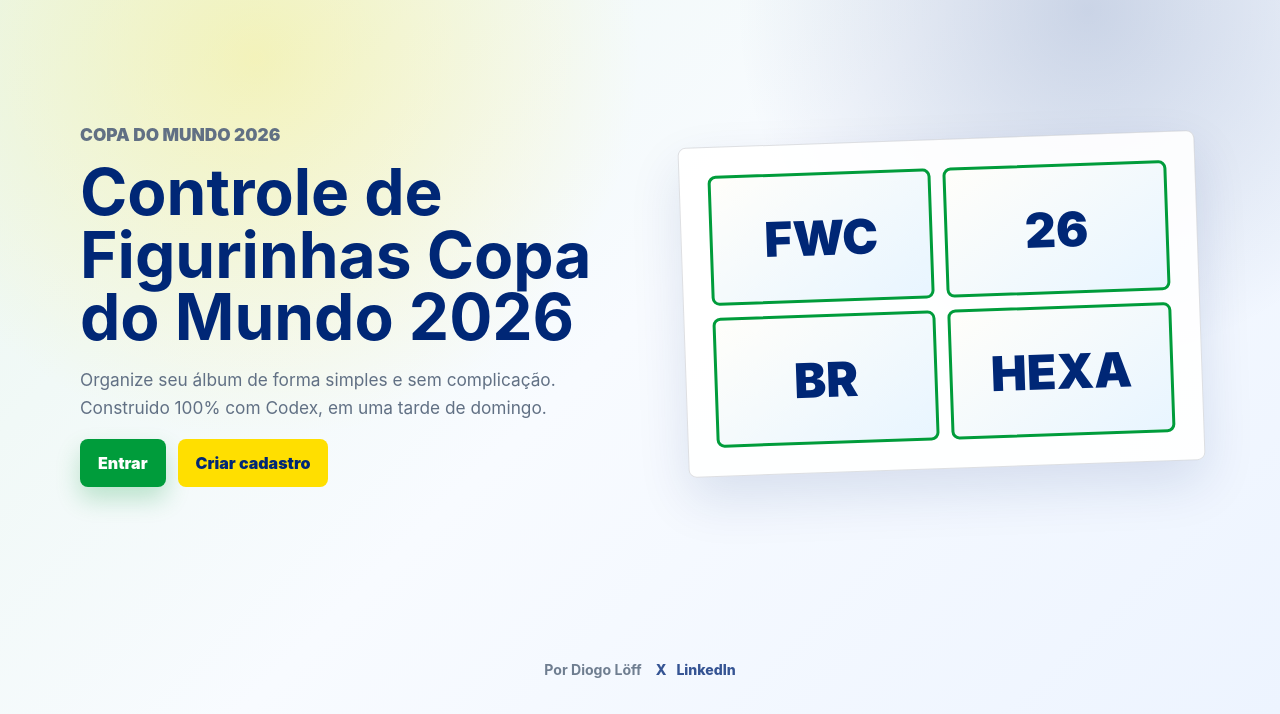
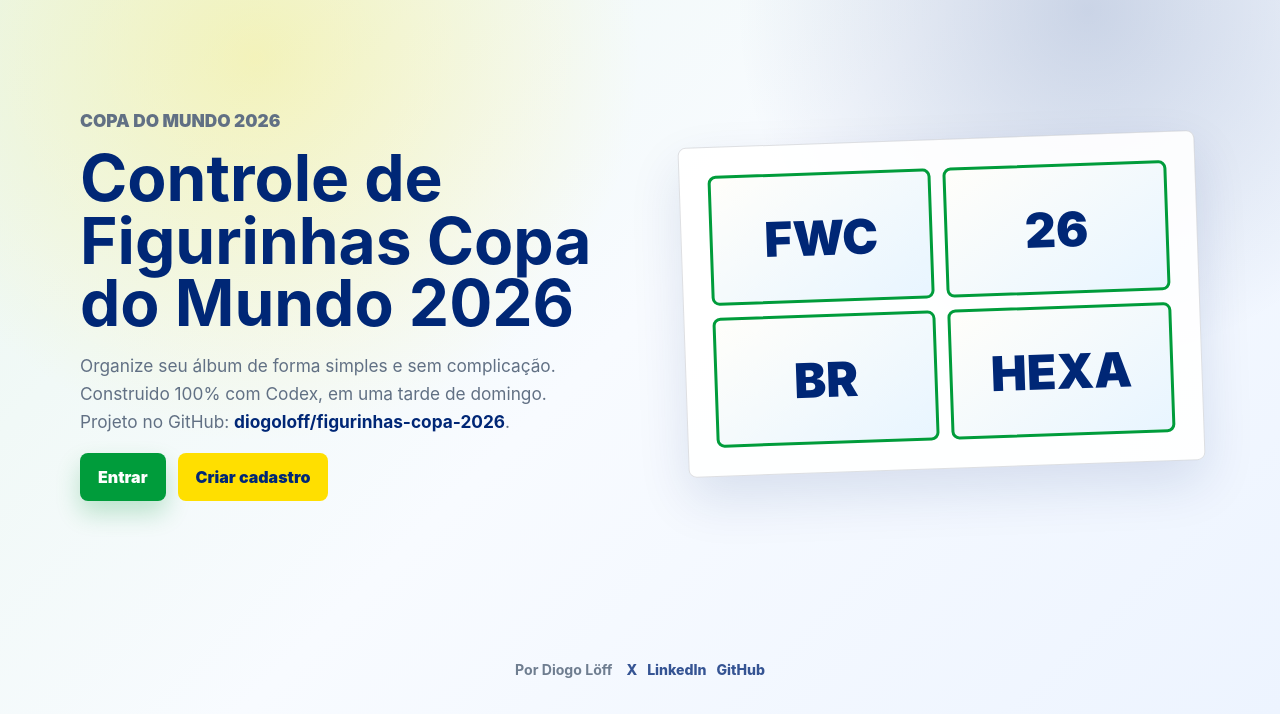
Before and after one commit to diogoloff/figurinhas-copa-2026, a Flask app: page / in a window 1280 px wide. Shown: the part 86-800 px from the top of the page. Run offline with Flask 3, Linux system fonts and the light colour scheme; parts of the project's set-up code (start-up, migrations or seed data) failed here and were passed over.

Commit message:
Ajustes finais

```diff
--- a/app/templates/base.html
+++ b/app/templates/base.html
@@ -5,6 +5,10 @@
   <meta name="viewport" content="width=device-width, initial-scale=1">
   <meta name="theme-color" content="#009c3b">
   <title>{% block title %}Controle de Figurinhas Copa do Mundo 2026{% endblock %}</title>
+  <link rel="icon" href="{{ url_for('static', filename='icons/favicon.svg') }}" type="image/svg+xml">
+  <link rel="icon" href="{{ url_for('static', filename='icons/icon-192.png') }}" sizes="192x192" type="image/png">
+  <link rel="apple-touch-icon" href="{{ url_for('static', filename='icons/apple-touch-icon.png') }}">
+  <link rel="manifest" href="{{ url_for('static', filename='icons/site.webmanifest') }}">
   <link rel="stylesheet" href="{{ url_for('static', filename='css/styles.css') }}">
 </head>
 <body>
@@ -48,6 +52,7 @@
       <nav aria-label="Redes sociais de Diogo Löff">
         <a href="https://x.com/diogoloff" target="_blank" rel="noopener noreferrer">X</a>
         <a href="https://www.linkedin.com/in/diogoloff/" target="_blank" rel="noopener noreferrer">LinkedIn</a>
+        <a href="https://github.com/diogoloff" target="_blank" rel="noopener noreferrer">GitHub</a>
       </nav>
     </footer>
   </div>
--- a/app/templates/home.html
+++ b/app/templates/home.html
@@ -6,7 +6,9 @@
     <p class="eyebrow">Copa do Mundo 2026</p>
     <h1>Controle de Figurinhas Copa do Mundo 2026</h1>
     <p>Organize seu álbum de forma simples e sem complicação. <br>
-      Construido 100% com Codex, em uma tarde de domingo.</p>
+      Construido 100% com Codex, em uma tarde de domingo. <br>
+      Projeto no GitHub:
+      <a href="https://github.com/diogoloff/figurinhas-copa-2026" target="_blank" rel="noopener noreferrer">diogoloff/figurinhas-copa-2026</a>.</p>
     <div class="hero-actions">
       <a class="button button-primary" href="{{ url_for('auth.login') }}">Entrar</a>
       <a class="button button-secondary" href="{{ url_for('auth.register') }}">Criar cadastro</a>
```
Also changed, not shown: app/static/icons/apple-touch-icon.png (added), app/static/icons/favicon.svg (added), app/static/icons/icon-192.png (added), app/static/icons/icon-512.png (added), app/static/icons/site.webmanifest (added).
